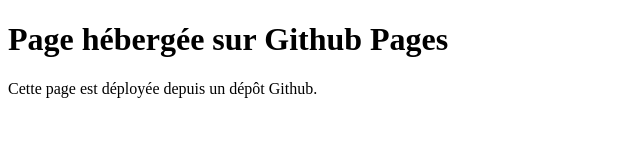
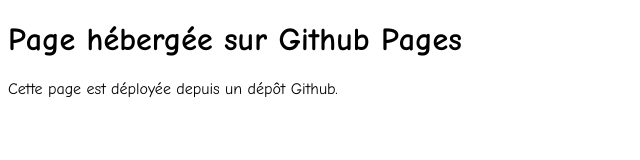
Before and after one commit to Coda-Dijon/html-b1-2026-g1, a plain HTML site: page index.html in a window 1280 px wide. Shown: the whole page, without its empty margins (0-640 px from the left). Drawn offline with Linux system fonts and the light colour scheme.

Commit message:
ci: Déploiement sur github page respectant les urls absolues

```diff
--- a/index.html
+++ b/index.html
@@ -4,6 +4,7 @@
     <meta charset="UTF-8">
     <meta name="viewport" content="width=device-width, initial-scale=1">
     <title>Accueil</title>
+    <link rel="stylesheet" href="/style.css">
 </head>
 <body>
 
--- /dev/null
+++ b/style.css
@@ -0,0 +1,3 @@
+:root {
+    font-family: "Comic Sans MS", fantasy;
+}
```
Also changed, not shown: 2 other files.
